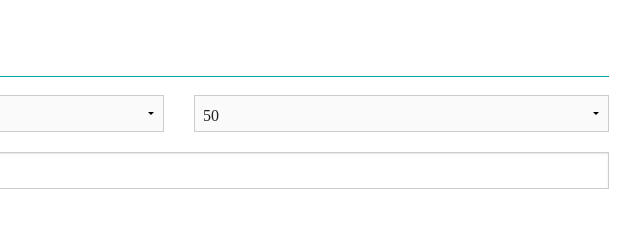
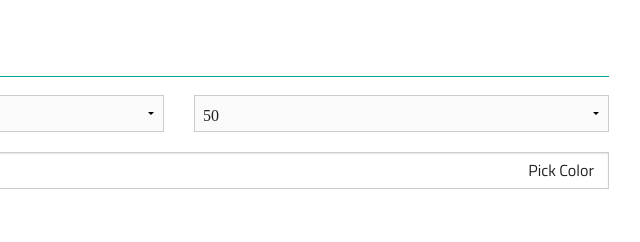
Before and after one commit to lancetipton/font_uploader, a website: page views/index.html in a window 1280 px wide. Shown: the top 242 px of the page, 461-1101 px from the left. Drawn offline with Linux system fonts and the light colour scheme; files that its build step writes are made by us from their sources; no server answers; files whose address does not match are found by name; a web font is replaced by a local one.

Commit message:
Added color picker label.

```diff
--- a/public/styles/common.css
+++ b/public/styles/common.css
@@ -81,7 +81,16 @@ body{
 
 .text-settings-wrapper .text-settings .font-color-wrapper{
     margin-top: 20px;
+    position: relative;
 }
+.text-settings-wrapper .text-settings .font-color-wrapper .pick-color{
+    position: absolute;
+    right: 30px;
+    z-index: 2;
+    top: 6px;
+    font-family: "Titillium Web";
+}
+
 
 .text-data-wrapper{}
 .text-data-wrapper .text-data{}
@@ -102,7 +111,6 @@ body{
 .text-data-wrapper .text-data .text-display{
 	min-height: 20px;
     font-size: 50px;
-	/*border-bottom: 1px solid #581845;*/
 }
 .text-data-wrapper .text-data .clear-wrapper{}
 .text-data-wrapper .text-data .clear-wrapper .clear{
--- a/views/index.html
+++ b/views/index.html
@@ -41,6 +41,7 @@
 										    </select>
 									    </div>
 									    <div class='font-color-wrapper small-12  columns'>
+									    	<span class='pick-color'>Pick Color</span>
 											<input class="jscolor" value="fff" data-sv-font-color>
 									    </div>
 
```
